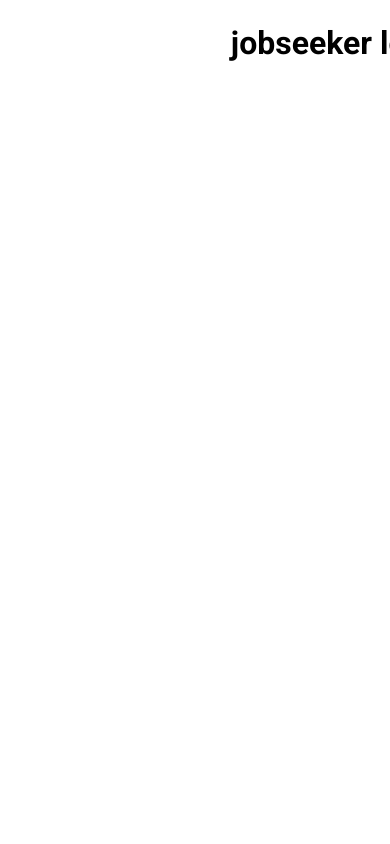
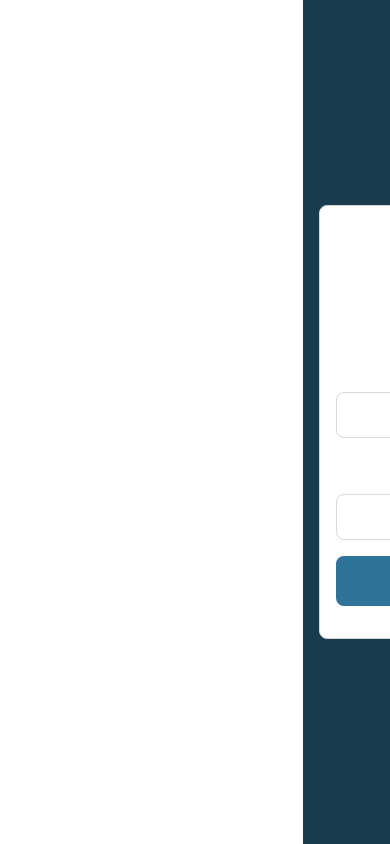
Before and after one commit to Amir-username/Karpardaz-VueJS, a Vue app: page /auth/jobseeker/login in a window 390 px wide. Built offline with nearby package versions, Linux system fonts and the light colour scheme.

Commit message:
add login form UI for mobile devices

```diff
--- /dev/null
+++ b/src/components/auth/JobSeekerLoginForm.vue
@@ -0,0 +1,69 @@
+<script setup lang="ts">
+import Form from "../../ui/form/Form.vue";
+import Input from "../../ui/form/Input.vue";
+</script>
+
+<template>
+  <Form>
+    <h3>فرم ورود کارجو</h3>
+    <div class="input-group">
+      <div class="label">
+        <svg
+          xmlns="http://www.w3.org/2000/svg"
+          height="24px"
+          viewBox="0 -960 960 960"
+          width="24px"
+          fill="#9C9C9C"
+        >
+          <path
+            d="M480-480q-66 0-113-47t-47-113q0-66 47-113t113-47q66 0 113 47t47 113q0 66-47 113t-113 47ZM160-160v-112q0-34 17.5-62.5T224-378q62-31 126-46.5T480-440q66 0 130 15.5T736-378q29 15 46.5 43.5T800-272v112H160Z"
+          />
+        </svg>
+        <label for="username">نام کاربری</label>
+      </div>
+      <Input type="text" id="username" />
+    </div>
+    <div class="input-group">
+      <div class="label">
+        <svg
+          xmlns="http://www.w3.org/2000/svg"
+          height="24px"
+          viewBox="0 -960 960 960"
+          width="24px"
+          fill="#9C9C9C"
+        >
+          <path
+            d="M240-80q-33 0-56.5-23.5T160-160v-400q0-33 23.5-56.5T240-640h40v-80q0-83 58.5-141.5T480-920q83 0 141.5 58.5T680-720v80h40q33 0 56.5 23.5T800-560v400q0 33-23.5 56.5T720-80H240Zm240-200q33 0 56.5-23.5T560-360q0-33-23.5-56.5T480-440q-33 0-56.5 23.5T400-360q0 33 23.5 56.5T480-280ZM360-640h240v-80q0-50-35-85t-85-35q-50 0-85 35t-35 85v80Z"
+          />
+        </svg>
+        <label for="password">رمز عبور</label>
+      </div>
+      <Input type="password" id="password" />
+    </div>
+  </Form>
+</template>
+
+<style scoped>
+h3 {
+  text-align: center;
+  color: var(--neutral-600);
+  font-size: 1.7rem;
+}
+
+.input-group {
+  display: grid;
+  gap: 1ch;
+}
+
+label {
+  color: var(--neutral-600);
+  margin-block-start: 0.4ch;
+  font-size: 1.1rem;
+}
+
+.label {
+  display: flex;
+  gap: 0.6ch;
+  align-items: first center;
+}
+</style>
--- a/src/pages/auth/JobSeekerLoginPage.vue
+++ b/src/pages/auth/JobSeekerLoginPage.vue
@@ -1,7 +1,19 @@
-<script setup lang="ts"></script>
+<script setup lang="ts">
+import JobSeekerLoginForm from "../../components/auth/JobSeekerLoginForm.vue";
+</script>
 
 <template>
-    <h1>jobseeker login page</h1>
+  <main>
+    <JobSeekerLoginForm />
+  </main>
 </template>
 
-<style scoped></style>
+<style scoped>
+main {
+  display: flex;
+  flex-direction: column;
+  justify-content: center;
+  background-color: var(--primary-500);
+  min-height: 100vh;
+}
+</style>
--- a/src/style.css
+++ b/src/style.css
@@ -32,6 +32,7 @@
   --danger-dark: #af0c0c;
   --danger: #f05555;
   --danger-light: #fab3b3;
+  --neutral-600: #313131;
   --neutral-500: #505050;
   --neutral-300: #9a9a9a;
   --neutral-100: #d8d8d8;
@@ -46,4 +47,5 @@
 
 body {
   margin: 0;
+  padding: 0;
 }
--- /dev/null
+++ b/src/ui/form/Form.vue
@@ -0,0 +1,29 @@
+<script setup lang="ts"></script>
+
+<template>
+  <form>
+    <slot></slot>
+    <button class="vazirmatn-body-font" type="submit">ورود</button>
+  </form>
+</template>
+
+<style scoped>
+form {
+  display: grid;
+  gap: 1rem;
+  padding: 2rem 1rem;
+  border-radius: 8px;
+  border: 1px solid var(--neutral-100);
+  margin: 1rem;
+  background-color: white;
+}
+
+button {
+  font-size: 1.1rem;
+  padding: 0.7rem;
+  background-color: var(--primary-400);
+  border-radius: 8px;
+  color: white;
+  border: none;
+}
+</style>
--- /dev/null
+++ b/src/ui/form/Input.vue
@@ -0,0 +1,14 @@
+<script setup lang="ts"></script>
+
+<template>
+  <input />
+</template>
+
+<style scoped>
+input {
+  padding: 0.7rem 0.7rem;
+  font-size: 1.2rem;
+  border-radius: 8px;
+  border: 1px solid var(--neutral-100);
+}
+</style>
```
